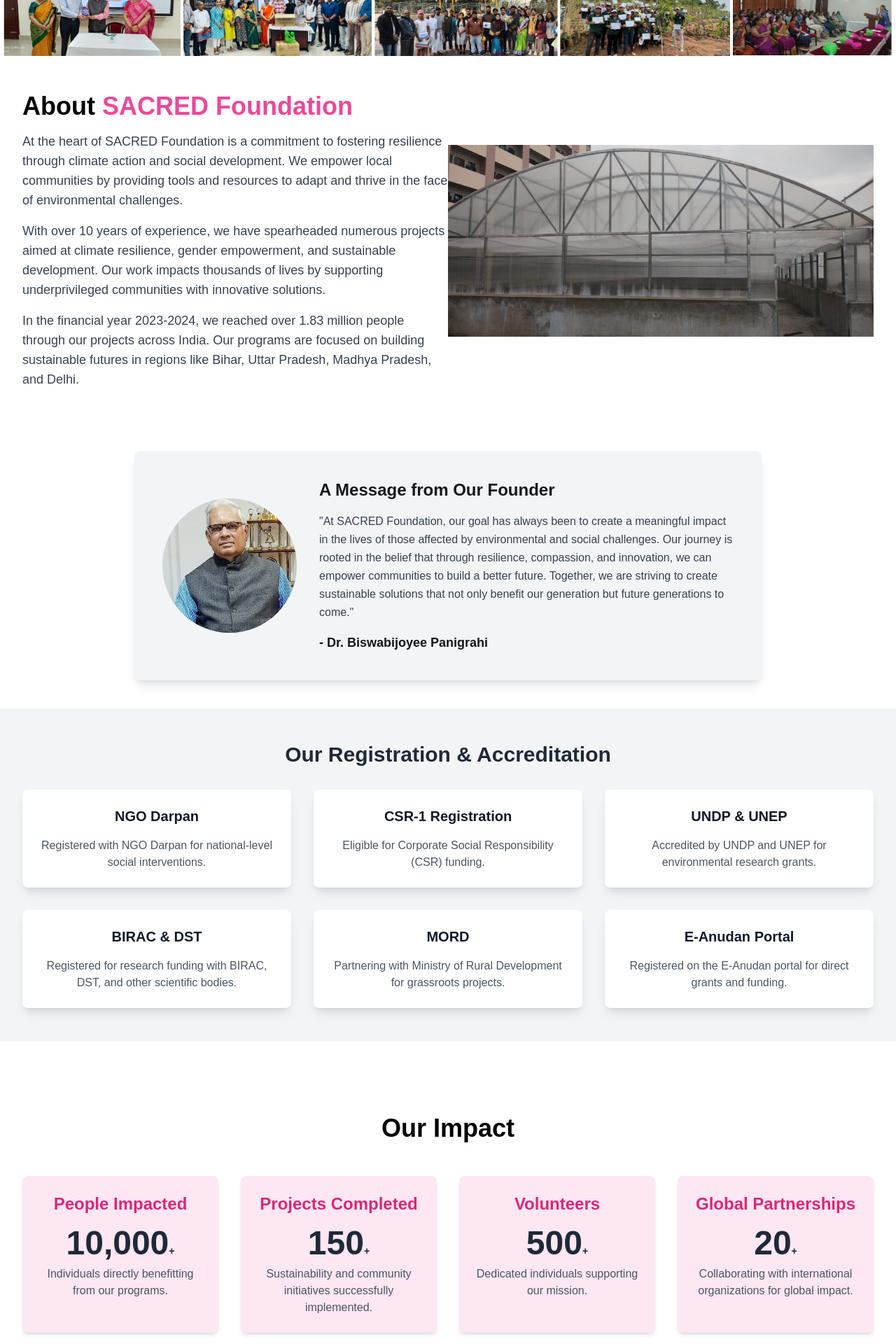
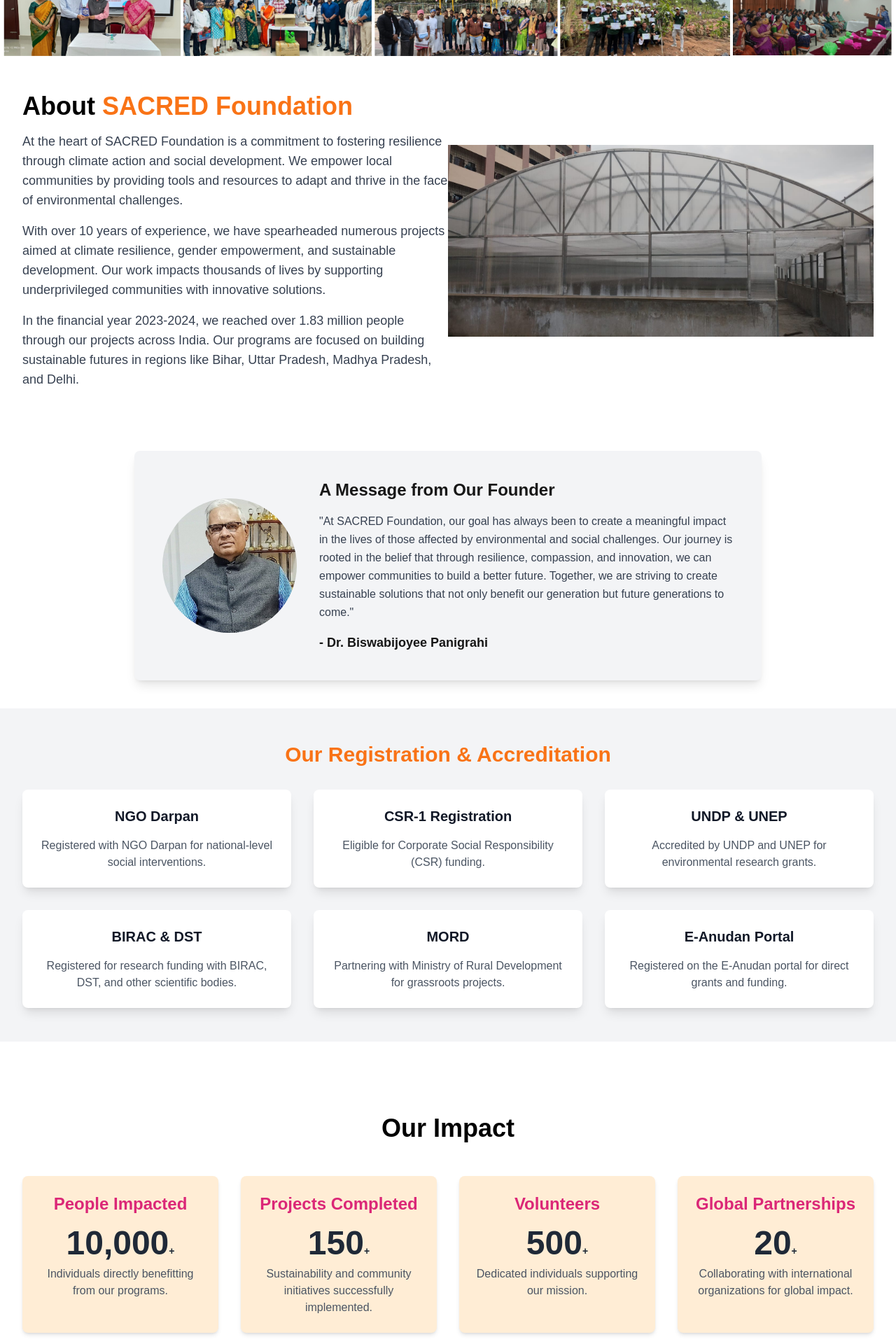
Before and after one commit to Bikash168/Trident_SF, a Next.js app: page /about-us in a window 1280 px wide. Shown: the part 380-2300 px from the top of the page at 70% size. Built offline with nearby package versions, Linux system fonts and the light colour scheme.

Commit message:
new changes

```diff
--- a/pages/about-us.tsx
+++ b/pages/about-us.tsx
@@ -29,7 +29,7 @@
             {/* Text Section */}
             <div className="lg:w-1/2 mb-10 lg:mb-0 fade-in">
               <h2 className="text-4xl font-bold text-black mb-4">
-                About <span className="text-pink-500">SACRED Foundation</span>
+                About <span className="text-orange-500">SACRED Foundation</span>
               </h2>
               <p className="text-gray-700 text-lg mb-4">
                 At the heart of SACRED Foundation is a commitment to fostering resilience through climate action and social development. We empower local communities by providing tools and resources to adapt and thrive in the face of environmental challenges.
@@ -80,7 +80,7 @@
 
         <section className="bg-gray-100 py-12 mb-10 fade-in">
           <div className="max-w-7xl mx-auto px-4 sm:px-6 lg:px-8">
-            <h2 className="text-3xl font-bold text-center text-gray-800 mb-8">Our Registration & Accreditation</h2>
+            <h2 className="text-3xl font-bold text-center text-orange-500 mb-8">Our Registration & Accreditation</h2>
             <div className="grid grid-cols-1 md:grid-cols-2 lg:grid-cols-3 gap-8">
               {/* Individual Registration Items */}
               <div className="bg-white p-6 rounded-lg shadow-lg text-center fade-in">
--- a/pages/components/CurrentProjects.tsx
+++ b/pages/components/CurrentProjects.tsx
@@ -23,7 +23,7 @@
     <section className="bg-gray-100 py-12 px-6">
       <div className="text-center mb-8">
         <h2 className="text-3xl font-bold text-black">
-          CURRENT <span className="text-blue-600">Projects</span>
+          CURRENT <span className="text-green-500">Projects</span>
         </h2>
         <p className="text-gray-700 mt-2">
           Empowering through education, healthcare, and sustainability.
--- a/pages/components/FinancialSection.tsx
+++ b/pages/components/FinancialSection.tsx
@@ -6,7 +6,7 @@
   return (
     <section className="bg-gray-900 text-white py-12">
       <div className="max-w-7xl mx-auto px-4 sm:px-6 lg:px-8">
-        <h1 className="text-4xl font-bold text-center mb-8 text-purple-400">
+        <h1 className="text-4xl font-bold text-center mb-8 text-green-500">
           Financial <span className="text-white">Details</span>
         </h1>
 
--- a/pages/components/ImpactSection.tsx
+++ b/pages/components/ImpactSection.tsx
@@ -37,7 +37,7 @@
         {/* Impact Stats Section */}
         <div className="grid grid-cols-1 md:grid-cols-2 lg:grid-cols-4 gap-8 text-center">
           {/* People Impacted */}
-          <div className="bg-pink-100 p-6 rounded-lg shadow-md">
+          <div className="bg-orange-100 p-6 rounded-lg shadow-md">
             <h3 className="text-2xl font-bold text-pink-600">People Impacted</h3>
             <p className="text-5xl font-bold text-gray-800 mt-4">
               {isVisible ? <CountUp start={0} end={10000} duration={2} /> : "0"}
@@ -47,7 +47,7 @@
           </div>
 
           {/* Projects Completed */}
-          <div className="bg-pink-100 p-6 rounded-lg shadow-md">
+          <div className="bg-orange-100 p-6 rounded-lg shadow-md">
             <h3 className="text-2xl font-bold text-pink-600">Projects Completed</h3>
             <p className="text-5xl font-bold text-gray-800 mt-4">
               {isVisible ? <CountUp start={0} end={150} duration={2} /> : "0"}
@@ -57,7 +57,7 @@
           </div>
 
           {/* Volunteers */}
-          <div className="bg-pink-100 p-6 rounded-lg shadow-md">
+          <div className="bg-orange-100 p-6 rounded-lg shadow-md">
             <h3 className="text-2xl font-bold text-pink-600">Volunteers</h3>
             <p className="text-5xl font-bold text-gray-800 mt-4">
               {isVisible ? <CountUp start={0} end={500} duration={2} /> : "0"}
@@ -67,7 +67,7 @@
           </div>
 
           {/* Partnerships */}
-          <div className="bg-pink-100 p-6 rounded-lg shadow-md">
+          <div className="bg-orange-100 p-6 rounded-lg shadow-md">
             <h3 className="text-2xl font-bold text-pink-600">Global Partnerships</h3>
             <p className="text-5xl font-bold text-gray-800 mt-4">
               {isVisible ? <CountUp start={0} end={20} duration={2} /> : "0"}
--- a/pages/components/PartnersSection.tsx
+++ b/pages/components/PartnersSection.tsx
@@ -12,7 +12,7 @@
       <div className="container mx-auto py-12">
         {/* Title */}
         <h2 className="text-4xl font-bold text-center mb-8">
-          SOME OF OUR <span className="text-red-600">Esteemed</span> PARTNERS
+          SOME OF OUR <span className="text-green-500">Esteemed</span> PARTNERS
         </h2>
 
         {/* Partners Logos */}
```
